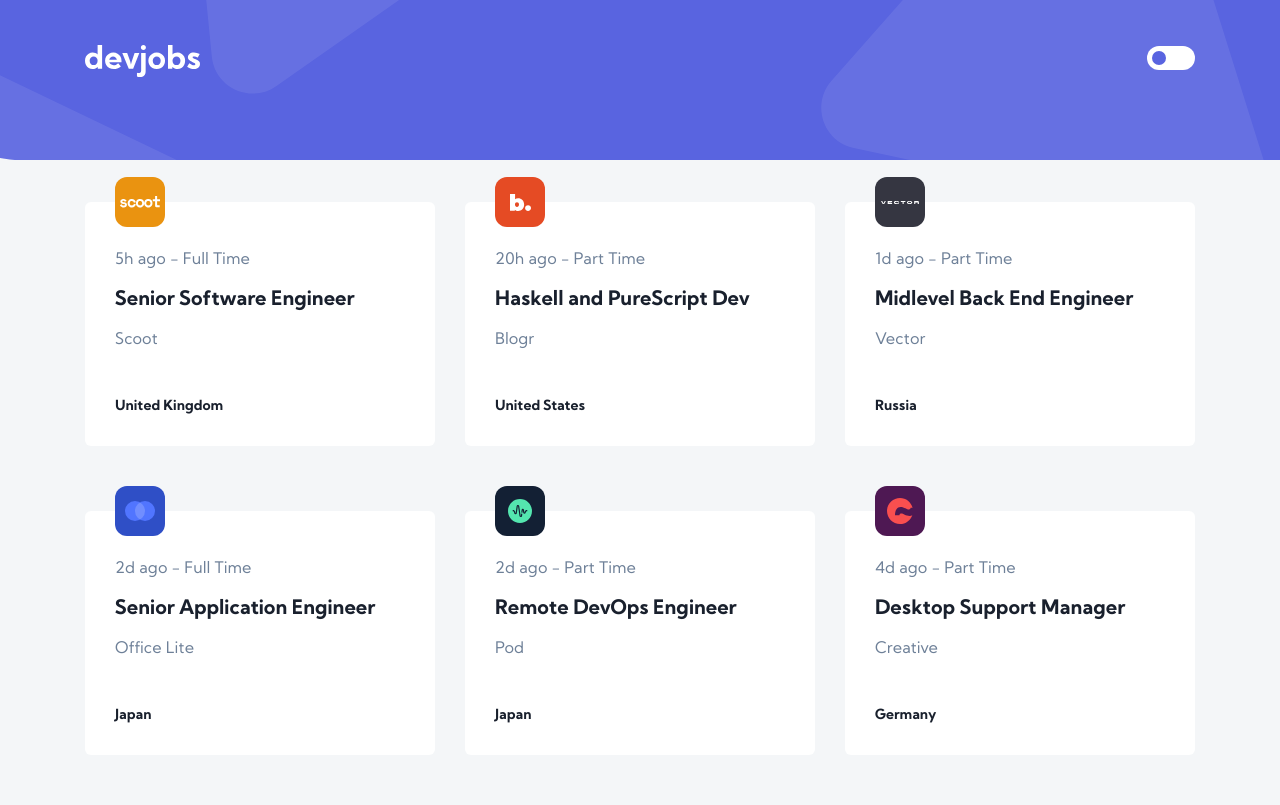
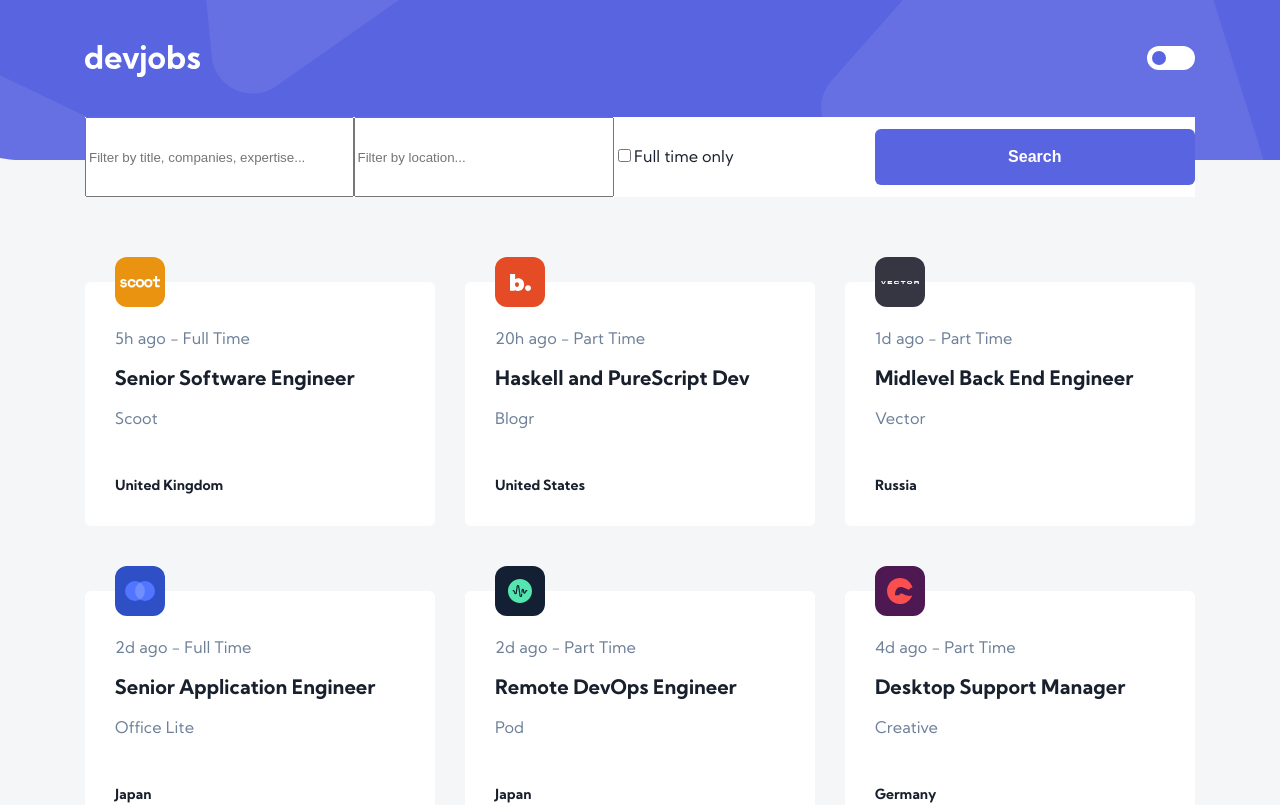
Before and after one commit to catalinpopusoi/wantsome-react-1, a React (Create React App) app: page / in a window 1280 px wide. Shown: the top 805 px of the page. Built offline with nearby package versions, Linux system fonts and the light colour scheme.

Commit message:
filters section, multi select with dropdown

```diff
--- a/public/data.json
+++ b/public/data.json
@@ -23,7 +23,7 @@
     "role": {
       "content": "We are looking for a Senior Software Engineer to join as one of our first hires. As we iterate on our MVP, you will have the opportunity to drive the vision and own the build behind our digital experience. You’ll have the support of an experienced technical advisor, a Head of Product, and an external team to work with.",
       "items": [
-        "This role is for someone who is excited about the early stage - you’ll be responsible for turning the platform vision into reality through smart, efficient building and testing.",
+        "This role is for someone who is excited about the early stage - you'll be responsible for turning the platform vision into reality through smart, efficient building and testing.",
         "Translate the product roadmap into engineering requirements and own the engineering roadmap",
         "Work with limited resources to test and learn as efficiently as possible, while laying the framework to build a more scalable product over time.",
         "Collaborate with product, design, and external engineering teammates as needed."
--- /dev/null
+++ b/src/components/Filters.tsx
@@ -0,0 +1,70 @@
+import { useState } from "react";
+import styled from "styled-components";
+import Button from "./Button";
+import { Filters } from '../utils/models';
+import Select from "./Select";
+
+const StyledFilters = styled.form`
+  background-color: ${props => props.theme.colors.secondary[0]};
+  display: flex;
+  align-items: center;
+
+  > * {
+    flex: 1;
+  }
+
+  > input[type="text"] {
+    height: 80px;
+  }
+`;
+
+interface FiltersProps {
+    applyFilters: (event: React.FormEvent, filters: Filters) => void,
+    locations: string[]
+}
+
+export default function FiltersSection({ applyFilters, locations }: FiltersProps) {
+    const [filters, setFilters] = useState<Filters>({
+        textSearch: '',
+        location: '',
+        fullTimeOnly: false
+    });
+
+    const handleFilterChange = (e: any) => {
+        setFilters((currentFilters) => ({
+            ...currentFilters,
+            [e.target.name]: e.target.type === 'checkbox' ? e.target.checked : e.target.value
+        }));
+    }
+
+    return (
+        <StyledFilters onSubmit={e => applyFilters(e, filters)}>
+            <input
+                type="text"
+                placeholder="Filter by title, companies, expertise..."
+                value={filters.textSearch}
+                onChange={handleFilterChange}
+                name="textSearch"
+            />
+            {/* <input
+                type="text"
+                placeholder="Filter by location..."
+                value={filters.location}
+                onChange={handleFilterChange}
+                name="location"
+            /> */}
+            <Select options={locations} placeholder="Filter by location..." />
+            <div>
+                <input
+                    type="checkbox"
+                    id="full-time-only"
+                    checked={filters.fullTimeOnly}
+                    onChange={handleFilterChange}
+                    name="fullTimeOnly"
+                />
+                <label htmlFor="full-time-only">Full time only</label>
+            </div>
+            <Button>Search</Button>
+        </StyledFilters>
+    )
+}
--- /dev/null
+++ b/src/components/Select.tsx
@@ -0,0 +1,99 @@
+import { useRef, useState } from "react";
+import styled from "styled-components";
+
+interface SelectProps {
+    options: string[];
+    placeholder: string;
+}
+
+const StyledSelect = styled.div`
+    position: relative;
+
+    input[type="text"] {
+        display: block;
+        width: 100%;
+    }
+
+    > input {
+        height: 80px;
+    }
+
+    section {
+        position: absolute;
+        top: 85px;
+        border: 1px solid black;
+        padding: 5px 5px 0;
+        background-color: white;
+        width: 100%;
+        z-index: 1;
+    }
+
+    ul {
+        list-style: none;
+        padding-left: 0;
+        margin-bottom: 0;
+
+        li {
+            display: flex;
+            align-items: center;
+            gap: 10px;
+            padding: 5px 10px;
+            cursor: pointer;
+
+            &:hover {
+                background-color: ${props => props.theme.colors.secondary[1]};
+            }
+
+            &:not(:last-child) {
+                border-bottom: 1px solid black;
+            }
+
+            input {
+                margin: 0;
+            }
+        }
+    }
+`;
+
+export default function Select({ options, placeholder }: SelectProps) {
+    const [selectedValues, setSelectedValues] = useState<string[]>([]);
+    const [searchText, setSearchText] = useState('');
+    const [isDropdownVisible, setIsDropdownVisible] = useState(false);
+    const searchRef = useRef<HTMLInputElement>(null);
+
+    const openDropdown = () => {
+        setIsDropdownVisible(!isDropdownVisible);
+        setTimeout(() => searchRef.current?.focus(), 0);
+    }
+
+    const handleOptionClick = (option: string) => {
+        if (selectedValues.includes(option)) {
+            setSelectedValues(currentValues => currentValues.filter(value => value !== option));
+        } else {
+            setSelectedValues(currentValues => [...currentValues, option]);
+        }
+    }
+
+    return (
+        <StyledSelect>
+            <input type="text" placeholder={placeholder} readOnly value={selectedValues.join(', ')} onClick={openDropdown} />
+            {
+                isDropdownVisible && (
+                    <section>
+                        <input ref={searchRef} type="text" value={searchText} onChange={e => setSearchText(e.target.value)} />
+                        <ul>
+                            {options.map(option => {
+                                return (
+                                    <li key={option} role="option" onClick={() => handleOptionClick(option)}>
+                                        <input id={option} type="checkbox" checked={selectedValues.includes(option)} />
+                                        <label htmlFor={option}>{option}</label>
+                                    </li>
+                                )
+                            })}
+                        </ul>
+                    </section>
+                )
+            }
+        </StyledSelect>
+    );
+}
--- a/src/routes/JobList.tsx
+++ b/src/routes/JobList.tsx
@@ -1,10 +1,10 @@
-import axios from "axios";
-import { useEffect, useState } from "react";
+import { useEffect, useRef, useState } from "react";
 import styled from "styled-components";
 import { Button } from "../components";
+import FiltersSection from "../components/Filters";
 import JobCard from "../components/JobCard";
 import { getJobs } from "../utils/http";
-import { Job } from "../utils/models";
+import { Filters, Job } from "../utils/models";
 
 const StyledJobList = styled.section`
   display: grid;
@@ -19,16 +19,36 @@ const StyledButtonContainer = styled.div`
 `;
 
 export default function JobList() {
+    const fullDataRef = useRef<Job[]>([]);
     const [jobs, setJobs] = useState<Job[]>([]);
 
     useEffect(() => {
         setTimeout(() => {
-            getJobs().then(jobs => setJobs(jobs.slice(0, 6)));
+            getJobs().then(jobs => {
+              fullDataRef.current = jobs;
+              setJobs(jobs);
+            });
         }, 1000);
     }, []);
 
+    const applyFilters = (e: any, filters: Filters) => {
+      e.preventDefault();
+      const filteredJobs = fullDataRef.current.filter(item => {
+        return ((!filters.fullTimeOnly) || (filters.fullTimeOnly && item.contract === "Full Time"))
+        && ((filters.location === '') || (filters.location.toLowerCase() === item.location.toLowerCase()))
+        && ((filters.textSearch === '') || item.description.toLowerCase().includes(filters.textSearch.toLowerCase()))
+      });
+      setJobs(filteredJobs);
+    }
+
+    const getUniqueLocations = () => {
+      const allLocations = fullDataRef.current.map(item => item.location);
+      return Array.from(new Set([...allLocations]));
+    }
+
     return (
       <>
+        <FiltersSection applyFilters={applyFilters} locations={getUniqueLocations()} />
         <StyledJobList>
           {jobs.map(job => <JobCard key={job.id} job={job} />)}
         </StyledJobList>
--- a/src/utils/models.ts
+++ b/src/utils/models.ts
@@ -19,3 +19,9 @@ export interface Job {
         items: string[];
     }
 }
+
+export interface Filters {
+    textSearch: string;
+    location: string;
+    fullTimeOnly: boolean;
+}
```
Also changed, not shown: src/utils/axios.config.ts (+4 -4 lines).
